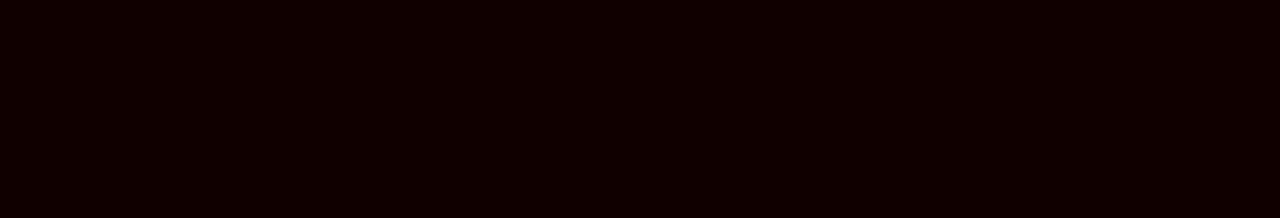
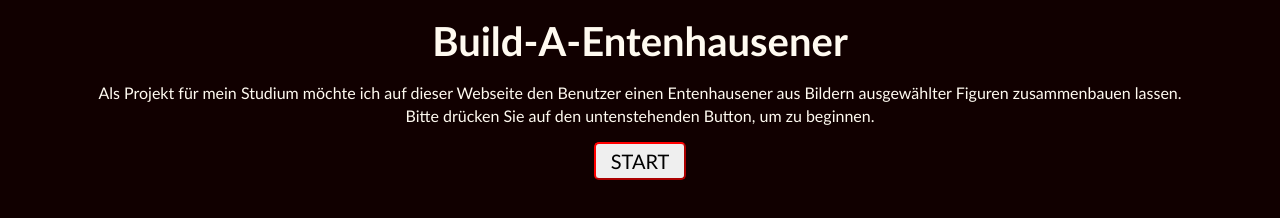
Before and after one commit to mikanthrop/GIS-SoSe-2021, a plain HTML site: page Kapitel_2/Kapitelaufgabe_2/index.html in a window 1280 px wide. Drawn offline with Linux system fonts and the light colour scheme.

Commit message:
prototyping the html pages

```diff
--- a/Kapitel_2/Kapitelaufgabe_2/index.html
+++ b/Kapitel_2/Kapitelaufgabe_2/index.html
@@ -1,5 +1,5 @@
 <!DOCTYPE html>
-<html lang="en">
+<html lang="de">
 
 <head>
     <meta charset="UTF-8">
@@ -7,11 +7,31 @@
     <meta name="viewport" content="width=device-width, initial-scale=1.0">
     <script src="script.js"></script>
     <link rel="stylesheet" href="style.css">
-    <title>Build-a-Cat</title>
+    <title>Build-a-Entenhausener</title>
 </head>
 
 <body>
+    <header>
+        <a href="../Kapitelaufgabe_2/index.html">
+            <h1>Build-a-Entenhausener</h1>
+        </a>
 
+    </header>
+    <main>
+
+        <p>
+            Als Projekt für mein Studium möchte ich auf dieser Webseite den Benutzer einen Entenhausener aus Bildern ausgewählter Figuren zusammenbauen lassen.
+        </p>
+        <p>
+            Bitte drücken Sie auf den untenstehenden Button, um zu beginnen.
+        </p>
+        <button id="gettingStarted">
+        <label for="gettingStarted"><a href="../Kapitelaufgabe_2/head.html">Start</a></label>
+        </button>
+    </main>
+    <footer>
+
+    </footer>
 </body>
 
 </html>
```
Also changed, not shown: Kapitel_2/Kapitelaufgabe_2/head.html (added, +60 -0 lines).
